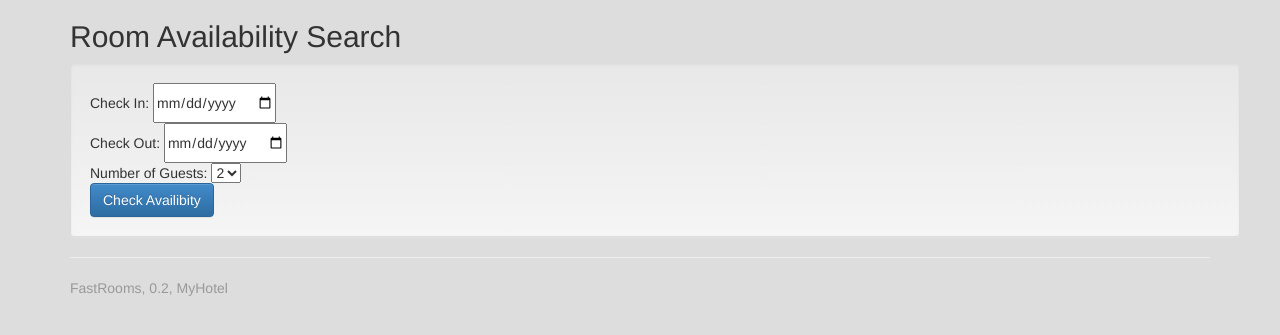
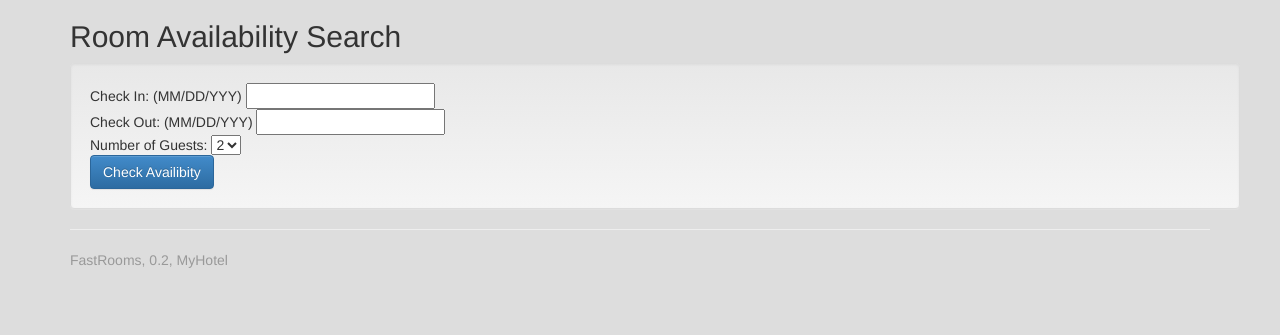
Before and after one commit to mesala01/fastrooms, a Flask app: page /roomsearch in a window 1280 px wide. Shown: the part 52-387 px from the top of the page. Run offline with Flask 2, Linux system fonts and the light colour scheme; some libraries are stand-ins or nearby versions.

Commit message:
Changed date inputs to plaintext to fix chrome bug

```diff
--- a/templates/RoomReservation.html
+++ b/templates/RoomReservation.html
@@ -25,10 +25,10 @@
 
    	   <form class="form-horizontal" action="/roomsearch" method="POST">
 
-   	   		Check In: <input type="date" name="checkIn" required>
+   	   		Check In: (MM/DD/YYY) <input type="text" name="checkIn" required>
    	   		<br />
 
-   	   		Check Out: <input type="date" name="checkOut" required>
+   	   		Check Out: (MM/DD/YYY) <input type="text" name="checkOut" required>
    	   		<br />
 
      		Number of Guests:
```
